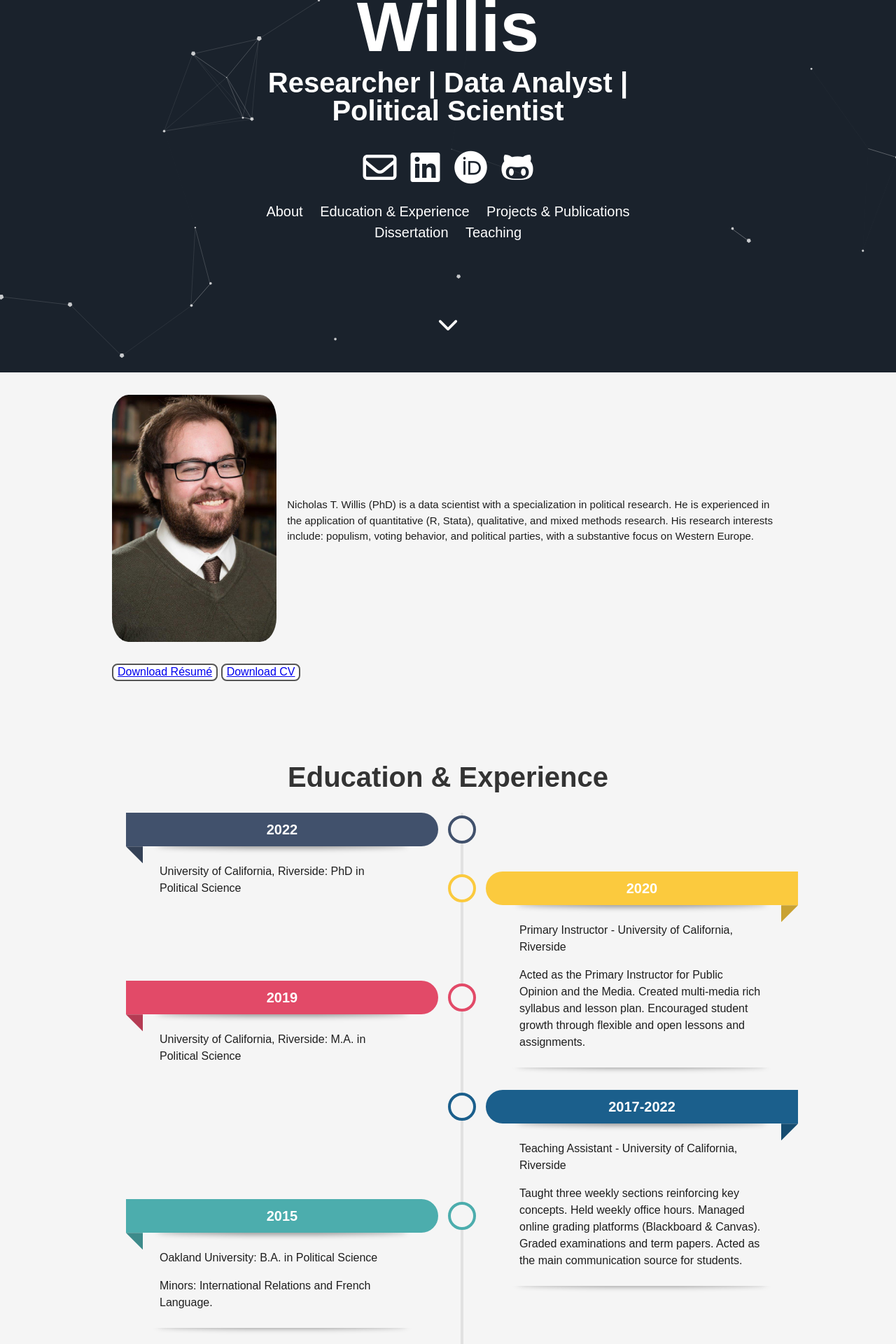
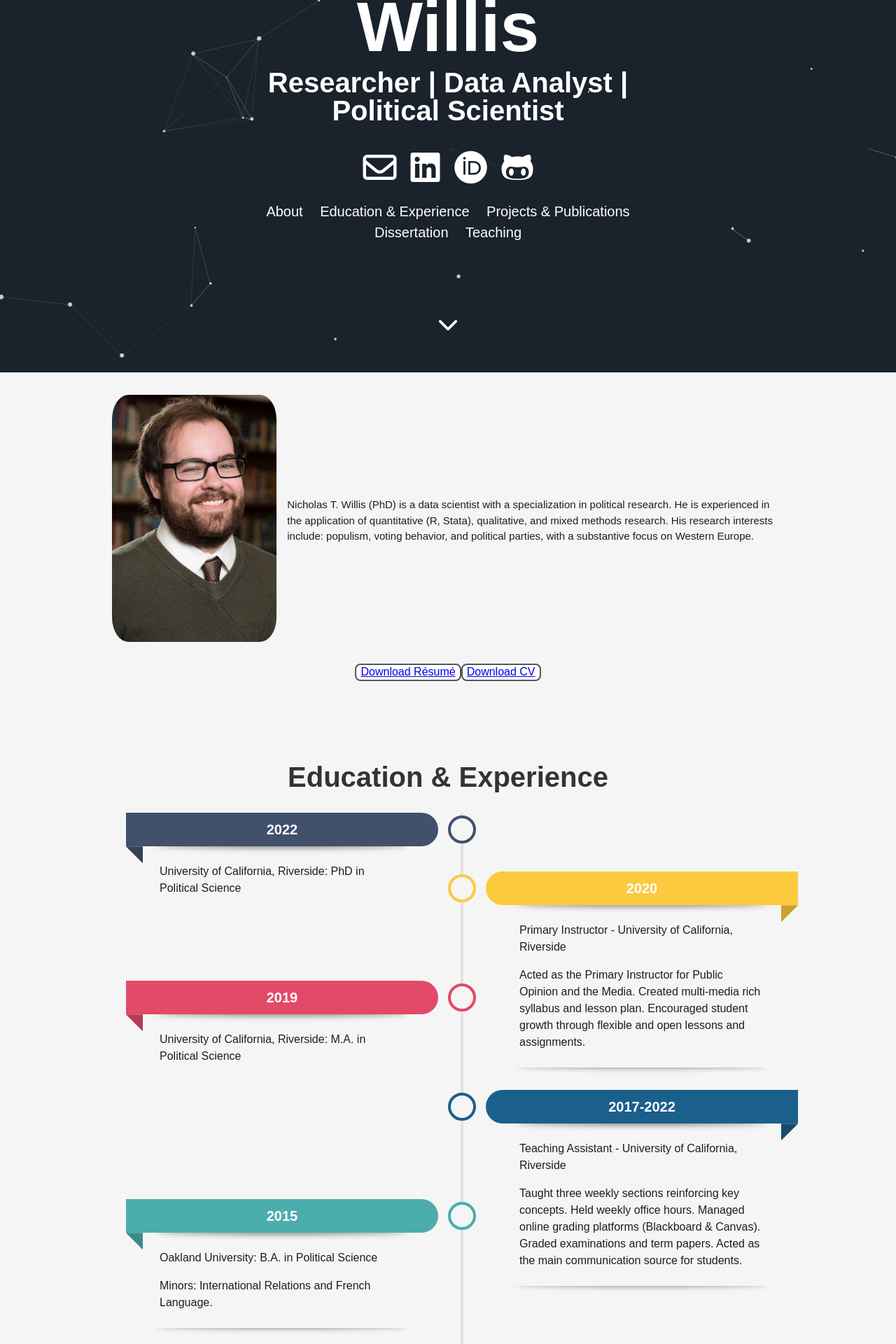
Before and after one commit to SimplyWillis/nicholastwillis, a Jekyll site: the page built from index.html, in a window 1280 px wide. Shown: the part 368-2288 px from the top of the page at 70% size. Built offline with Jekyll 4.4.1, drawn with Linux system fonts in a browser that asks for light colours; nearby versions of some CDN libraries.

Commit message:
Update about.html

```diff
--- a/_includes/about.html
+++ b/_includes/about.html
@@ -1,6 +1,12 @@
 <head>
 <style>
   .container {
+  display: flex;
+  align-items: center;
+  justify-content: center
+}
+
+.btncontainer {
   display: flex;
   align-items: center;
   justify-content: center
@@ -24,6 +30,7 @@ img {
   border: 2px solid #555555;
   border-radius: 8px;
   text-decoration: none
+  width: 50%;
 }
 
 .button5:hover {
@@ -45,6 +52,8 @@ img {
       </p>
   </div>
   <br>
+  <div class="btncontainer">
   <button class="button5"><span><a href="{{ "/assets/doc/Willis-Résumé.pdf" | prepend: site.baseurl }}" target="_blank" padding: 50px text-decoration: none>Download Résumé</a></span></button>
   <button class="button5"><span><a href="{{ "/assets/doc/Willis-Curriculum-Vitae.pdf" | prepend: site.baseurl }}" target="_blank" text-decoration: none>Download CV</a></span></button>
-  </body>
+</div>
+</body>
```
